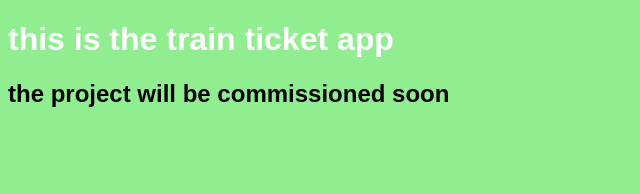
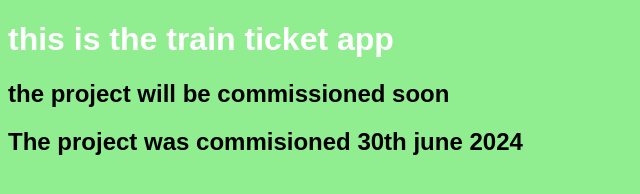
Before and after one commit to Ubee28/ticketapp, a plain HTML site: page index.html in a window 1280 px wide. Shown: the whole page, without its empty margins (0-640 px from the left). Drawn offline with Linux system fonts and the light colour scheme.

Commit message:
commissioning date of june 30th was added

```diff
--- a/index.html
+++ b/index.html
@@ -21,6 +21,7 @@
 
 				<h1>this is the train ticket app</h1>
 				<h2>the project will be commissioned soon</h2>
+				<h2>The project was commisioned 30th june 2024</h2>
 
 
 
```
